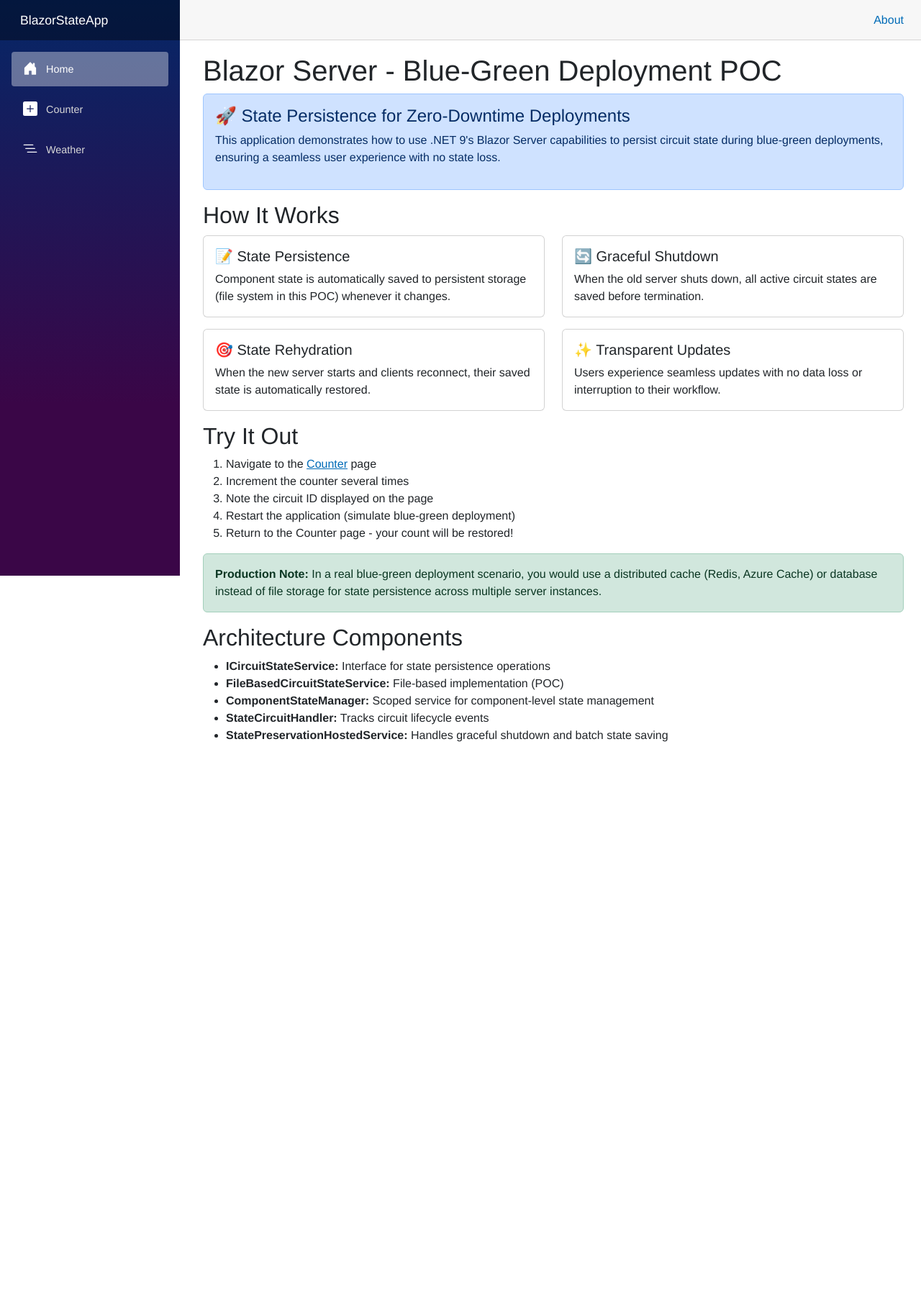
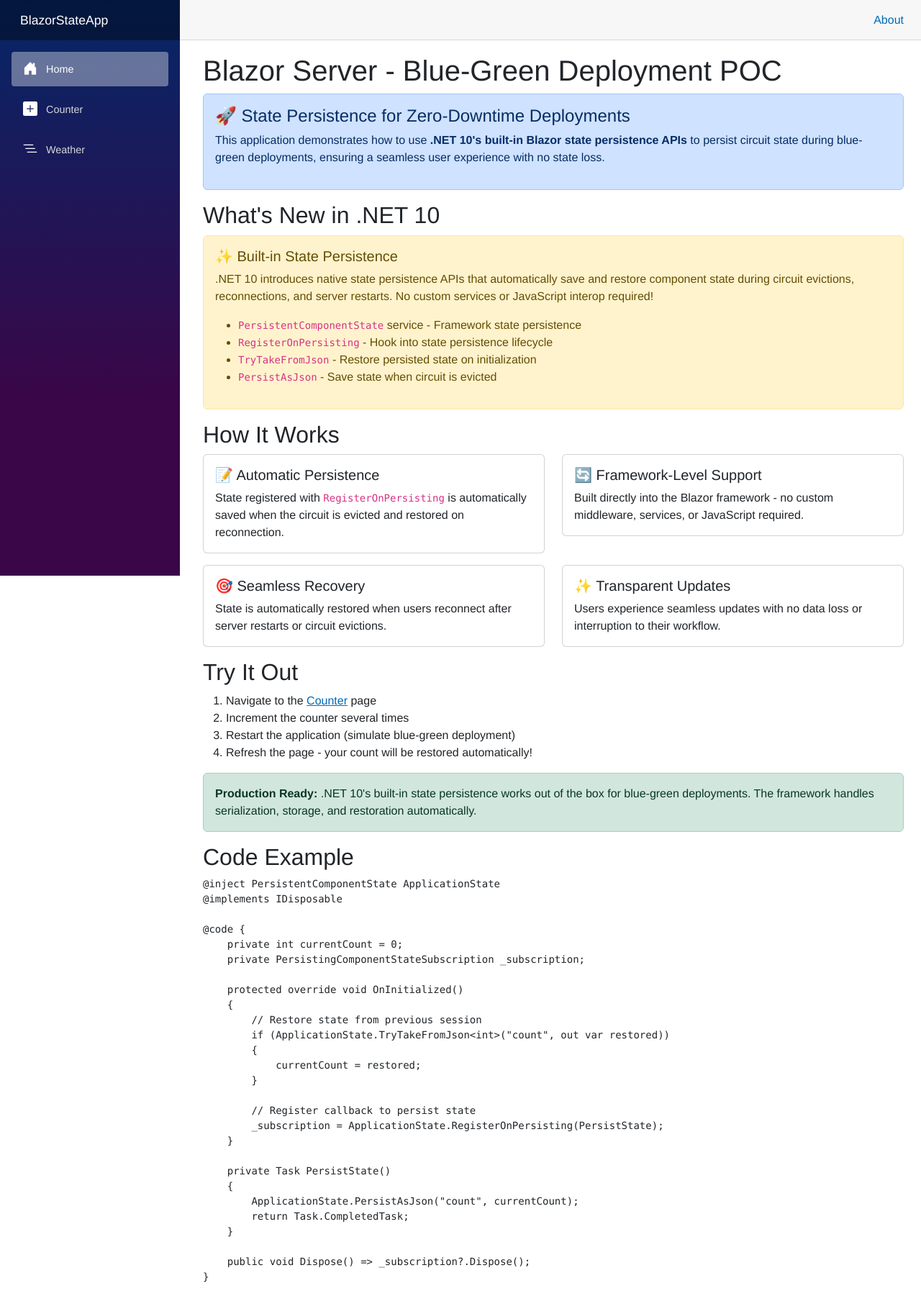
Before and after one commit to snow-jallen/Blazor10BlueGreen, an ASP.NET Core app: page / in a window 1280 px wide. Shown: the whole page at 72% size. Before the commit the page ends 1031 px from the top, so only its background shows below. Run offline with ASP.NET Core 8, Linux system fonts and the light colour scheme; style sheets or scripts are compiled from the project's sources.

Commit message:
Upgrade to .NET 10 with built-in PersistentComponentState APIs
Co-authored-by: snow-jallen <42281341+snow-jallen@users.noreply.github.com>

```diff
--- a/BlazorStateApp/Components/App.razor
+++ b/BlazorStateApp/Components/App.razor
@@ -15,7 +15,6 @@
 
 <body>
     <Routes @rendermode="InteractiveServer" />
-    <script src="session.js"></script>
     <script src="_framework/blazor.web.js"></script>
 </body>
 
--- a/BlazorStateApp/Components/Pages/Home.razor
+++ b/BlazorStateApp/Components/Pages/Home.razor
@@ -7,10 +7,26 @@
 <div class="alert alert-primary" role="alert">
     <h4 class="alert-heading">🚀 State Persistence for Zero-Downtime Deployments</h4>
     <p>
-        This application demonstrates how to use .NET 9's Blazor Server capabilities
+        This application demonstrates how to use <strong>.NET 10's built-in Blazor state persistence APIs</strong>
         to persist circuit state during blue-green deployments, ensuring a seamless
         user experience with no state loss.
     </p>
+</div>
+
+<h2>What's New in .NET 10</h2>
+
+<div class="alert alert-warning" role="alert">
+    <h5>✨ Built-in State Persistence</h5>
+    <p>
+        .NET 10 introduces native state persistence APIs that automatically save and restore component state
+        during circuit evictions, reconnections, and server restarts. No custom services or JavaScript interop required!
+    </p>
+    <ul>
+        <li><code>PersistentComponentState</code> service - Framework state persistence</li>
+        <li><code>RegisterOnPersisting</code> - Hook into state persistence lifecycle</li>
+        <li><code>TryTakeFromJson</code> - Restore persisted state on initialization</li>
+        <li><code>PersistAsJson</code> - Save state when circuit is evicted</li>
+    </ul>
 </div>
 
 <h2>How It Works</h2>
@@ -19,10 +35,10 @@
     <div class="col-md-6">
         <div class="card mb-3">
             <div class="card-body">
-                <h5 class="card-title">📝 State Persistence</h5>
+                <h5 class="card-title">📝 Automatic Persistence</h5>
                 <p class="card-text">
-                    Component state is automatically saved to persistent storage
-                    (file system in this POC) whenever it changes.
+                    State registered with <code>RegisterOnPersisting</code>
+                    is automatically saved when the circuit is evicted and restored on reconnection.
                 </p>
             </div>
         </div>
@@ -31,10 +47,10 @@
     <div class="col-md-6">
         <div class="card mb-3">
             <div class="card-body">
-                <h5 class="card-title">🔄 Graceful Shutdown</h5>
+                <h5 class="card-title">🔄 Framework-Level Support</h5>
                 <p class="card-text">
-                    When the old server shuts down, all active circuit states
-                    are saved before termination.
+                    Built directly into the Blazor framework - no custom middleware,
+                    services, or JavaScript required.
                 </p>
             </div>
         </div>
@@ -43,10 +59,10 @@
     <div class="col-md-6">
         <div class="card mb-3">
             <div class="card-body">
-                <h5 class="card-title">🎯 State Rehydration</h5>
+                <h5 class="card-title">🎯 Seamless Recovery</h5>
                 <p class="card-text">
-                    When the new server starts and clients reconnect, their
-                    saved state is automatically restored.
+                    State is automatically restored when users reconnect after
+                    server restarts or circuit evictions.
                 </p>
             </div>
         </div>
@@ -70,23 +86,41 @@
 <ol>
     <li>Navigate to the <a href="/counter">Counter</a> page</li>
     <li>Increment the counter several times</li>
-    <li>Note the circuit ID displayed on the page</li>
     <li>Restart the application (simulate blue-green deployment)</li>
-    <li>Return to the Counter page - your count will be restored!</li>
+    <li>Refresh the page - your count will be restored automatically!</li>
 </ol>
 
 <div class="alert alert-success" role="alert">
-    <strong>Production Note:</strong> In a real blue-green deployment scenario, you would use
-    a distributed cache (Redis, Azure Cache) or database instead of file storage for state
-    persistence across multiple server instances.
+    <strong>Production Ready:</strong> .NET 10's built-in state persistence works out of the box
+    for blue-green deployments. The framework handles serialization, storage, and restoration automatically.
 </div>
 
-<h2>Architecture Components</h2>
+<h2>Code Example</h2>
 
-<ul>
-    <li><strong>ICircuitStateService:</strong> Interface for state persistence operations</li>
-    <li><strong>FileBasedCircuitStateService:</strong> File-based implementation (POC)</li>
-    <li><strong>ComponentStateManager:</strong> Scoped service for component-level state management</li>
-    <li><strong>StateCircuitHandler:</strong> Tracks circuit lifecycle events</li>
-    <li><strong>StatePreservationHostedService:</strong> Handles graceful shutdown and batch state saving</li>
-</ul>
+<pre><code>@@inject PersistentComponentState ApplicationState
+@@implements IDisposable
+
+@@code {
+    private int currentCount = 0;
+    private PersistingComponentStateSubscription _subscription;
+
+    protected override void OnInitialized()
+    {
+        // Restore state from previous session
+        if (ApplicationState.TryTakeFromJson&lt;int&gt;("count", out var restored))
+        {
+            currentCount = restored;
+        }
+
+        // Register callback to persist state
+        _subscription = ApplicationState.RegisterOnPersisting(PersistState);
+    }
+
+    private Task PersistState()
+    {
+        ApplicationState.PersistAsJson("count", currentCount);
+        return Task.CompletedTask;
+    }
+
+    public void Dispose() => _subscription?.Dispose();
+}</code></pre>
```
Also changed, not shown: BlazorStateApp/Components/Pages/Counter.razor (+42 -75 lines), BlazorStateApp/Program.cs (+2 -8 lines), BlazorStateApp/BlazorStateApp.csproj, BlazorStateApp/README.md, README.md.
